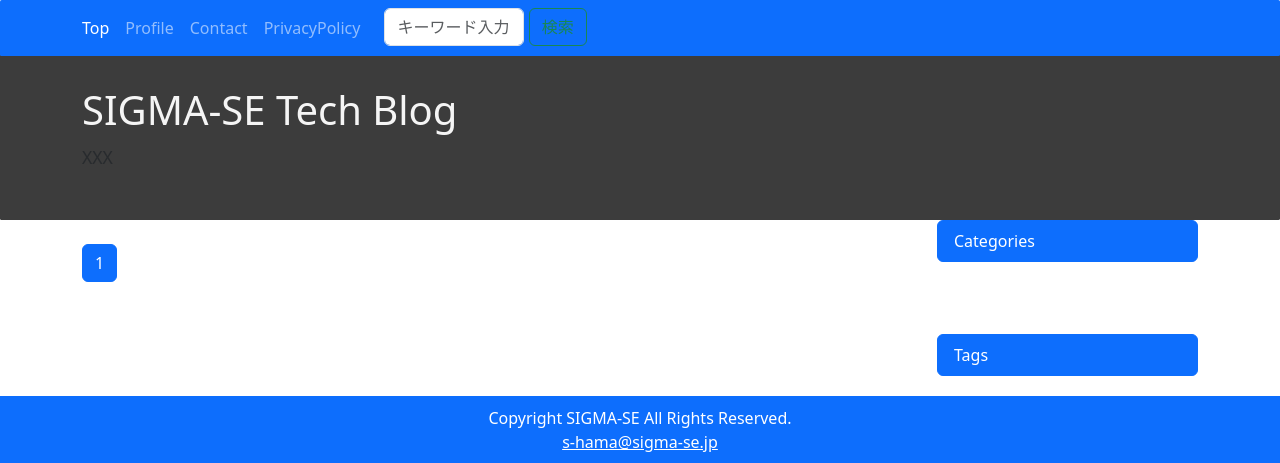
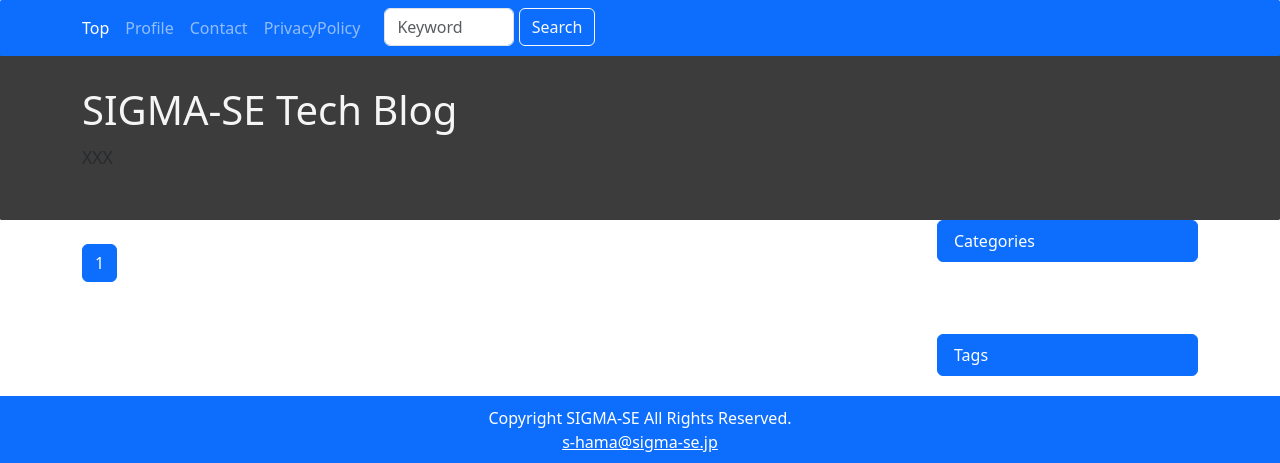
Before and after one commit to s-hama/sigma-se-tech-blog, a Django app: page / in a window 1280 px wide. Shown: the top 463 px of the page. Run offline with Django 4.2, Linux system fonts and the light colour scheme; data that the repository does not hold is empty; some libraries are stand-ins or nearby versions.

Commit message:
fix: search button design change

```diff
--- a/tblog/templates/tblog/base.html
+++ b/tblog/templates/tblog/base.html
@@ -136,11 +136,11 @@
                     </li>
                     {% endif %}
                     <li>
-                        <form action="{% url 'tblog:index' %}" method="GET" class="form-inline">
+                        <form action="{% url 'tblog:index' %}" method="GET" role="search" class="form-inline">
                             <input class="form-control" type="text" name="quick"
-                                style="width:140px; display:inline-block;" placeholder="キーワード入力">
-                            <button class="btn btn-outline-success" style="vertical-align:top;"
-                                type="submit">検索</button>
+                                style="width:130px; display:inline-block;" placeholder="Keyword" aria-label="Keyword">
+                            <button class="btn btn-outline-light" style="vertical-align:top;"
+                                type="submit">Search</button>
                         </form>
                     </li>
                 </ul>
```
